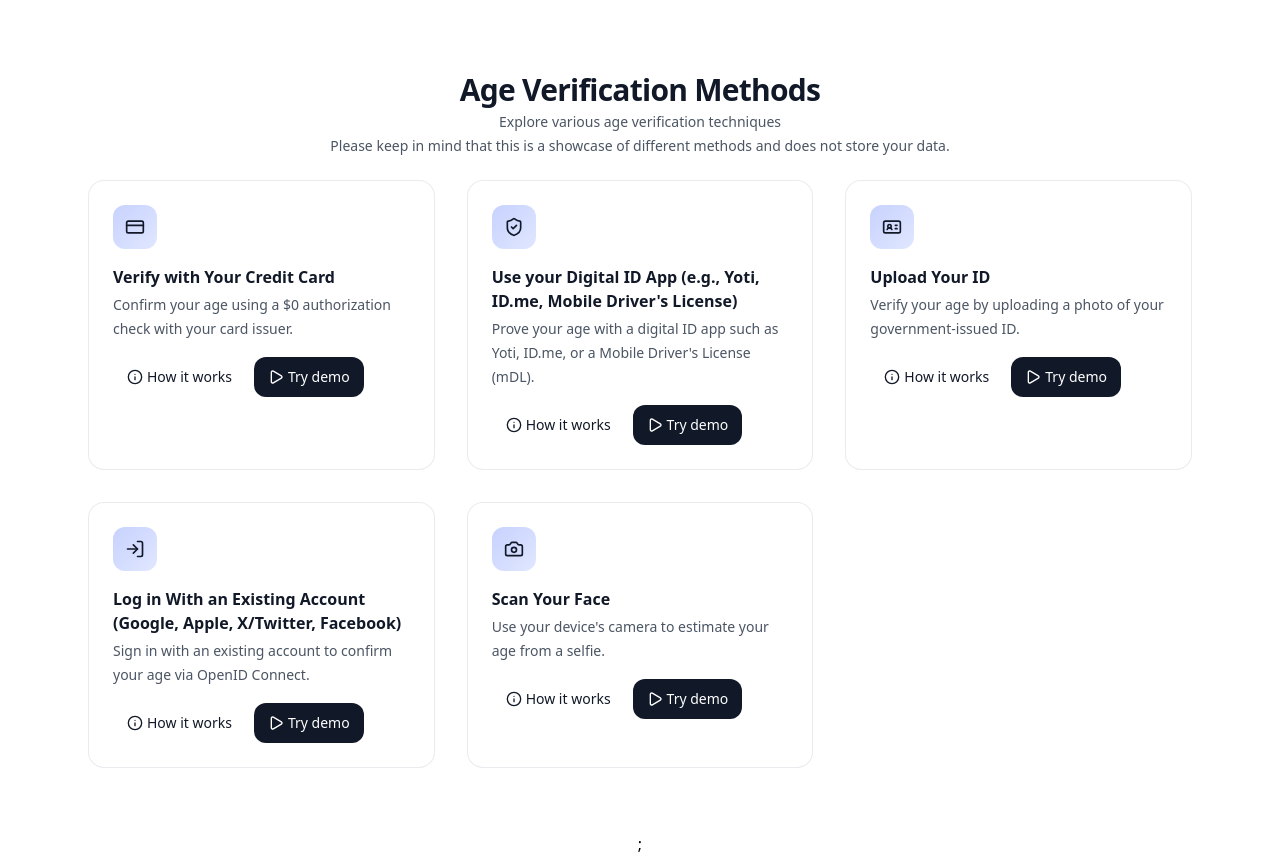
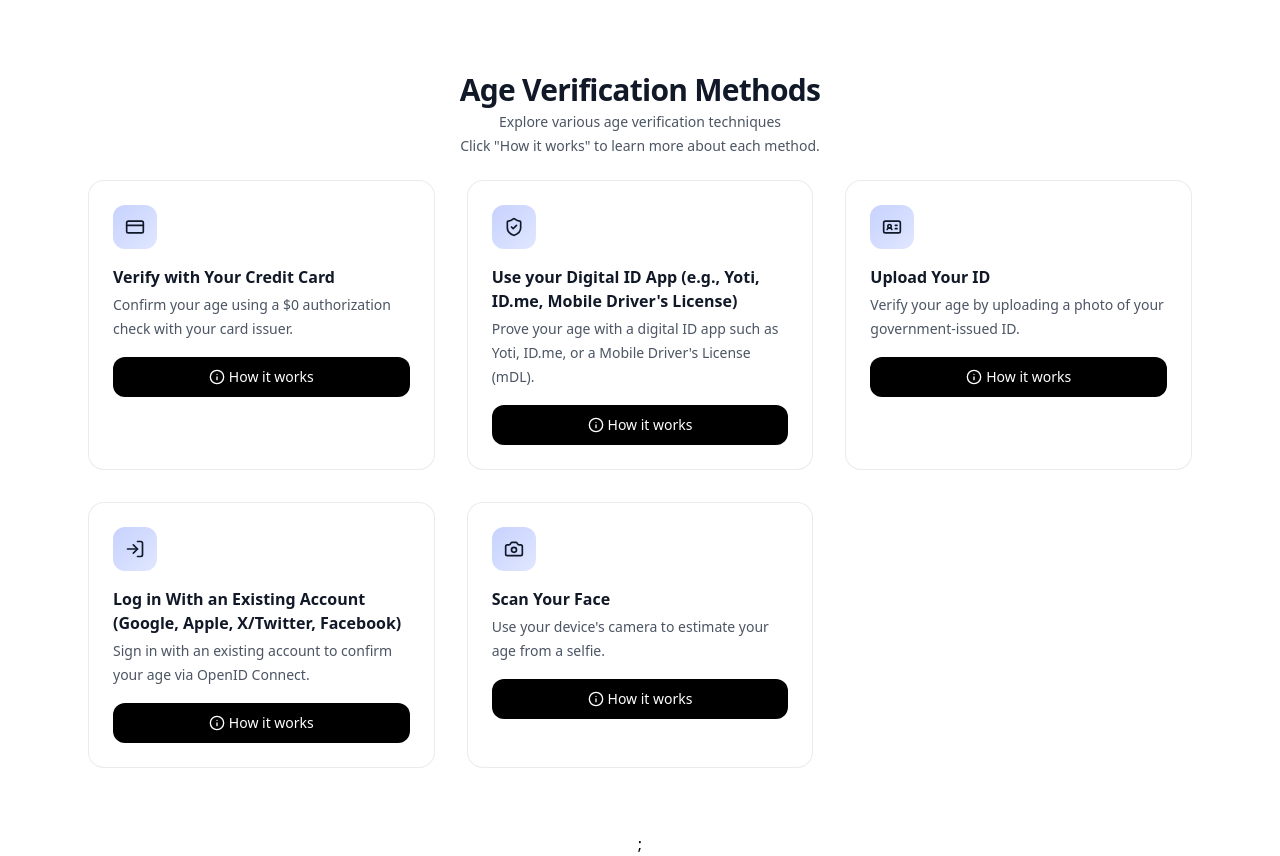
Before and after one commit to Junho-eum/OAV_Mechanism_Web_Guide, a React (Vite) app: page / in a window 1280 px wide. Built offline with nearby package versions, Linux system fonts and the light colour scheme.

Commit message:
remove "try demo" button

```diff
--- a/src/components/age-verification/AgeVerificationShowcase.jsx
+++ b/src/components/age-verification/AgeVerificationShowcase.jsx
@@ -76,8 +76,7 @@ export default function AgeVerificationShowcase() {
             Explore various age verification techniques
           </p>
           <p className="text-sm text-gray-600 mt-1">
-            Please keep in mind that this is a showcase of different methods and
-            does not store your data.
+            Click "How it works" to learn more about each method.
           </p>
         </header>
 
--- a/src/components/age-verification/MethodCard.jsx
+++ b/src/components/age-verification/MethodCard.jsx
@@ -29,11 +29,12 @@ export default function MethodCard({ method, onHow, onDemo, delay = 0 }) {
         </p>
       </div>
       <div className="mt-4 flex items-center gap-2">
-        <Button variant="secondary" onClick={onHow}>
+        <Button
+          variant="secondary"
+          onClick={onHow}
+          className="w-full justify-center py-2 text-sm font-medium !bg-black text-white hover:!bg-neutral-900"
+        >
           <Info className="w-4 h-4 mr-1" /> How it works
-        </Button>
-        <Button onClick={onDemo}>
-          <Play className="w-4 h-4 mr-1" /> Try demo
         </Button>
       </div>
     </motion.div>
```
